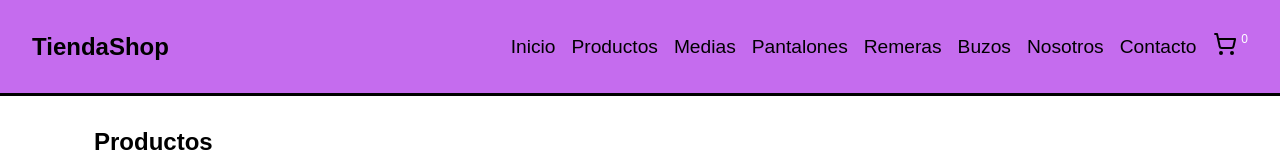
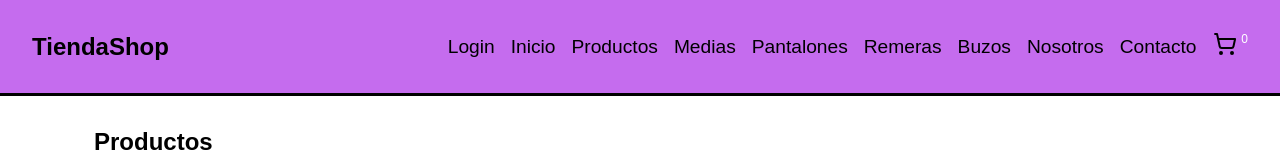
Before and after one commit to Jeffcar1993/shopJeff, a React (Vite) app: page / in a window 1280 px wide. Shown: the top 160 px of the page. Built offline with nearby package versions, Linux system fonts and the light colour scheme; no server answers; the database is empty.

Commit message:
Update NavBar.jsx

```diff
--- a/src/components/NavBar.jsx
+++ b/src/components/NavBar.jsx
@@ -7,6 +7,7 @@
     <nav className='navbar'>
         <Link to="/" className='logo'><h1>TiendaShop</h1></Link>
         <ul className='menu'>
+            <li><Link className='menu-link' to="/login">Login</Link></li>
             <li><Link className='menu-link' to="/">Inicio</Link></li>
             <li><Link className='menu-link' to="/productos">Productos</Link></li>
             <li><Link className='menu-link' to="/productos/medias">Medias</Link></li>
```
